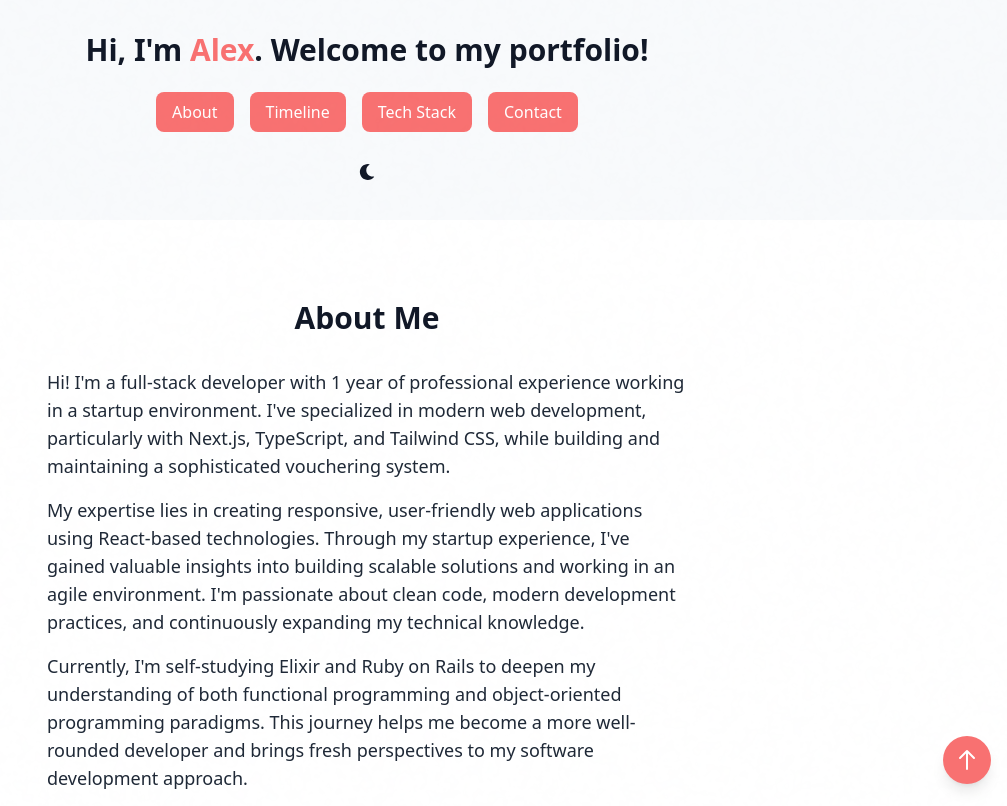
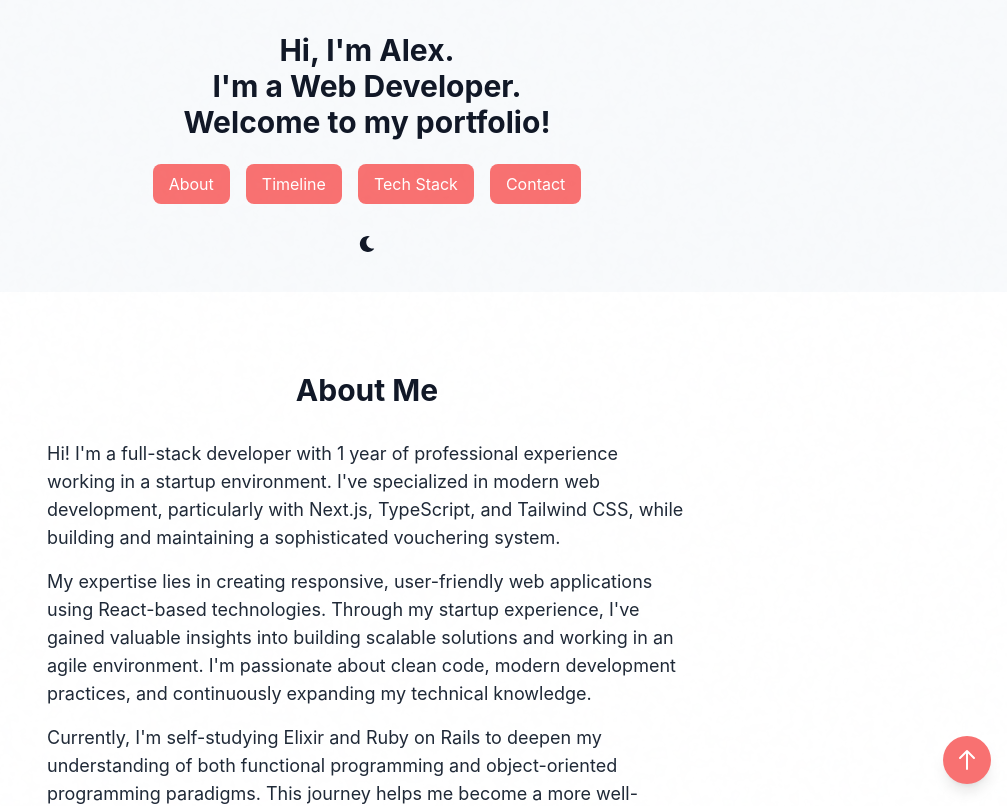
Before and after one commit to Ap3xY/alex-portfolio, a React (Vite) app: page / in a window 1280 px wide. Shown: the top 806 px of the page, without its empty margins (273-1280 px from the left). Built offline with nearby package versions, Linux system fonts and the light colour scheme.

Commit message:
feat(font & header update): added a font and gave the h1 in the header an animation

```diff
--- a/src/components/Header.tsx
+++ b/src/components/Header.tsx
@@ -1,17 +1,39 @@
 import { useTheme } from '../context/ThemeContext';
 import { FaSun, FaMoon } from 'react-icons/fa';
+import { motion, useInView } from 'framer-motion';
+import { useRef } from 'react';
 
 export default function Header() {
   const { theme, toggleTheme } = useTheme();
+  const ref = useRef(null);
+  const isInView = useInView(ref, { once: true });
+
+  const text = "Hi, I'm Alex. \nI'm a Web Developer. \nWelcome to my portfolio!";
 
   return (
     <header className="flex flex-col items-center p-4 sm:p-8 gap-4 sm:gap-6 bg-slate-50 dark:bg-gray-800 shadow-sm">
       <div className="flex justify-center items-center w-full max-w-4xl">
-        <div className="text-center">
-          <h1 className="text-2xl sm:text-3xl font-bold leading-relaxed dark:text-white">
-            Hi, I'm <span className="text-red-400 hover:text-red-500 transition-colors">Alex</span>. <br className="sm:hidden" />
-            Welcome to my portfolio!
-          </h1>
+        <div className="text-center" ref={ref}>
+          <motion.h1
+            className="text-2xl sm:text-3xl font-bold leading-relaxed dark:text-white whitespace-pre-line"
+            initial={{ opacity: 1 }}
+            animate={isInView ? { opacity: 1 } : { opacity: 0 }}
+          >
+            {text.split('').map((char, index) => (
+              <motion.span
+                key={index}
+                initial={{ opacity: 0 }}
+                animate={isInView ? { opacity: 1 } : { opacity: 0 }}
+                transition={{
+                  duration: 0.1,
+                  delay: index * 0.05,
+                  ease: "easeIn"
+                }}
+              >
+                {char === '\n' ? <br /> : char}
+              </motion.span>
+            ))}
+          </motion.h1>
         </div>
       </div>
       <nav className="flex flex-wrap justify-center gap-2 sm:gap-4">
--- a/src/components/TechStack.tsx
+++ b/src/components/TechStack.tsx
@@ -2,6 +2,7 @@ import { motion } from 'framer-motion'
 import { useInView } from 'framer-motion'
 import { useRef } from 'react'
 import SectionHeading from './SectionHeading'
+import { Inter, Poppins } from 'next/font/google'
 
 // Create a reusable SkillBar component
 interface SkillBarProps {
--- /dev/null
+++ b/src/styles/globals.css
@@ -0,0 +1,10 @@
+@import url('https://fonts.googleapis.com/css2?family=Inter:wght@400;500;600;700&family=Poppins:wght@400;500;600;700&display=swap');
+
+/* If using vanilla CSS */
+body {
+  font-family: 'Inter', sans-serif;
+}
+
+h1, h2, h3, h4, h5, h6 {
+  font-family: 'Poppins', sans-serif;
+}
--- a/tailwind.config.js
+++ b/tailwind.config.js
@@ -5,7 +5,12 @@ export default {
     "./src/**/*.{js,ts,jsx,tsx}",
   ],
   theme: {
-    extend: {},
+    extend: {
+      fontFamily: {
+        sans: ['Inter', 'sans-serif'],
+        display: ['Poppins', 'sans-serif'],
+      },
+    },
   },
   plugins: [],
   darkMode: 'class',
```
